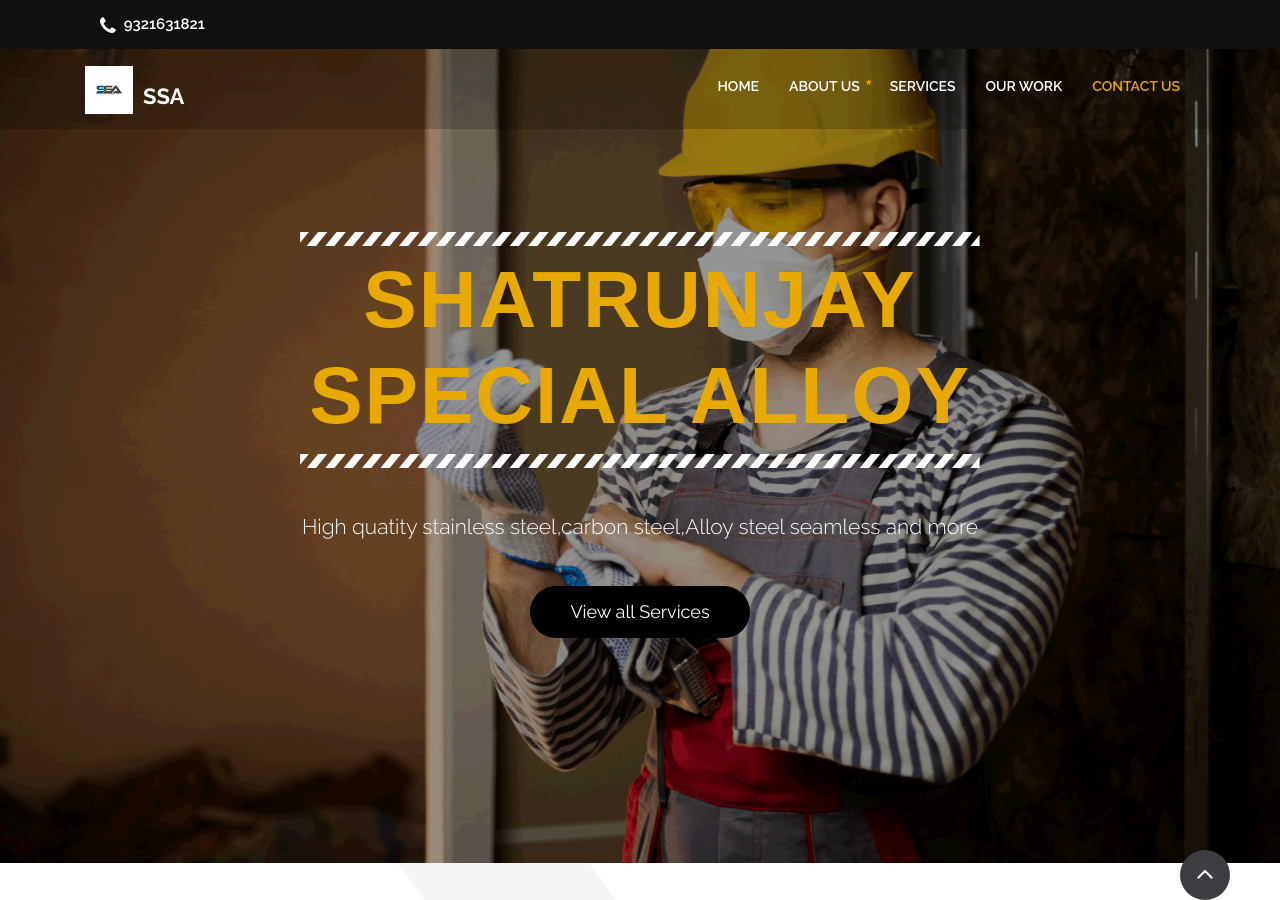
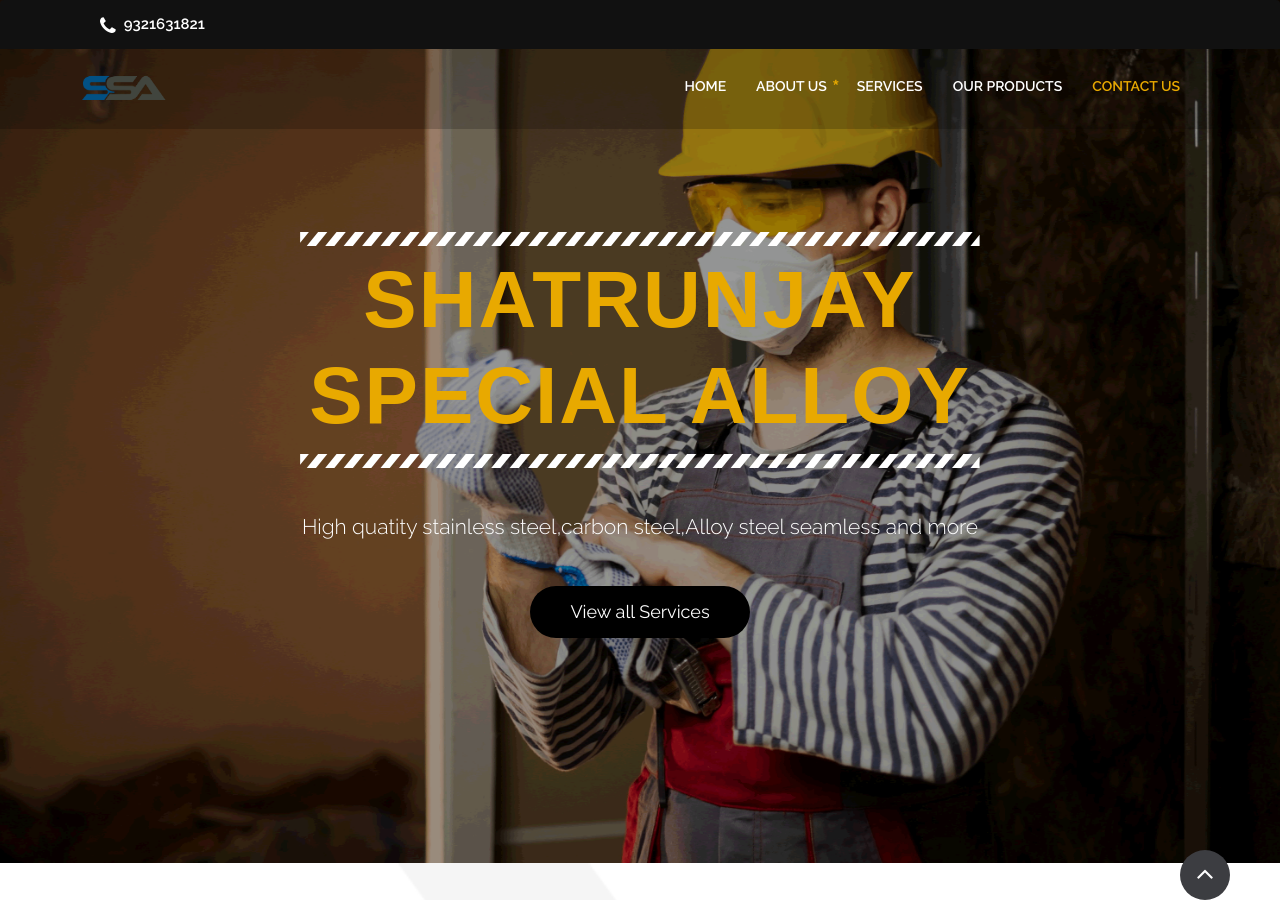
Before and after one commit to jaybarott/SSA-project, a plain HTML site: page index.html in a window 1280 px wide. Shown: the top 900 px of the page. Drawn offline with Linux system fonts and the light colour scheme.

Commit message:
image changes

```diff
--- a/index.html
+++ b/index.html
@@ -58,14 +58,14 @@
                   <span class="icon-bar"></span>
                   <span class="icon-bar"></span>
                   </button>
-                  <a class="navbar-brand" href="index.html"><img src="images/logo-icon1.png" alt="image"><span>SSA</span></a>
+                  <a class="navbar-brand" href="index.html"><img src="images/ssa_logo.png" alt="image"></a>
                </div>
                <div id="navbar" class="navbar-collapse collapse">
                   <ul class="nav navbar-nav navbar-right">
                      <li class="active"><a data-scroll href="#home">Home</a></li>
                      <li><a data-scroll href="#about">About Us <span class="hidden-xs">*</span></a></li>
                      <li><a data-scroll href="#services">Services</a></li>
-                     <li><a data-scroll href="#projects">Our Work</a></li>
+                     <li><a data-scroll href="#projects">Our Products</a></li>
 
 
                      <li><a data-scroll href="#contact">Contact Us</a></li>
--- a/style.css
+++ b/style.css
@@ -320,8 +320,11 @@
 .header_style_01 .nav {
     margin-bottom: 0 !important;
 }
-.header_style_01 .navbar-brand {
+.header_style_01 {
     padding: 2px 15px 0 15px;
+}
+.navbar-brand {
+    padding: 2px 2px 2px 2px;
 }
 .header_style_01 .navbar-default .navbar-nav > li > a {
     border-radius: 0;
```
Also changed, not shown: images/Purav_Logopng-01.png (added), images/ssa_logo.png (added).
